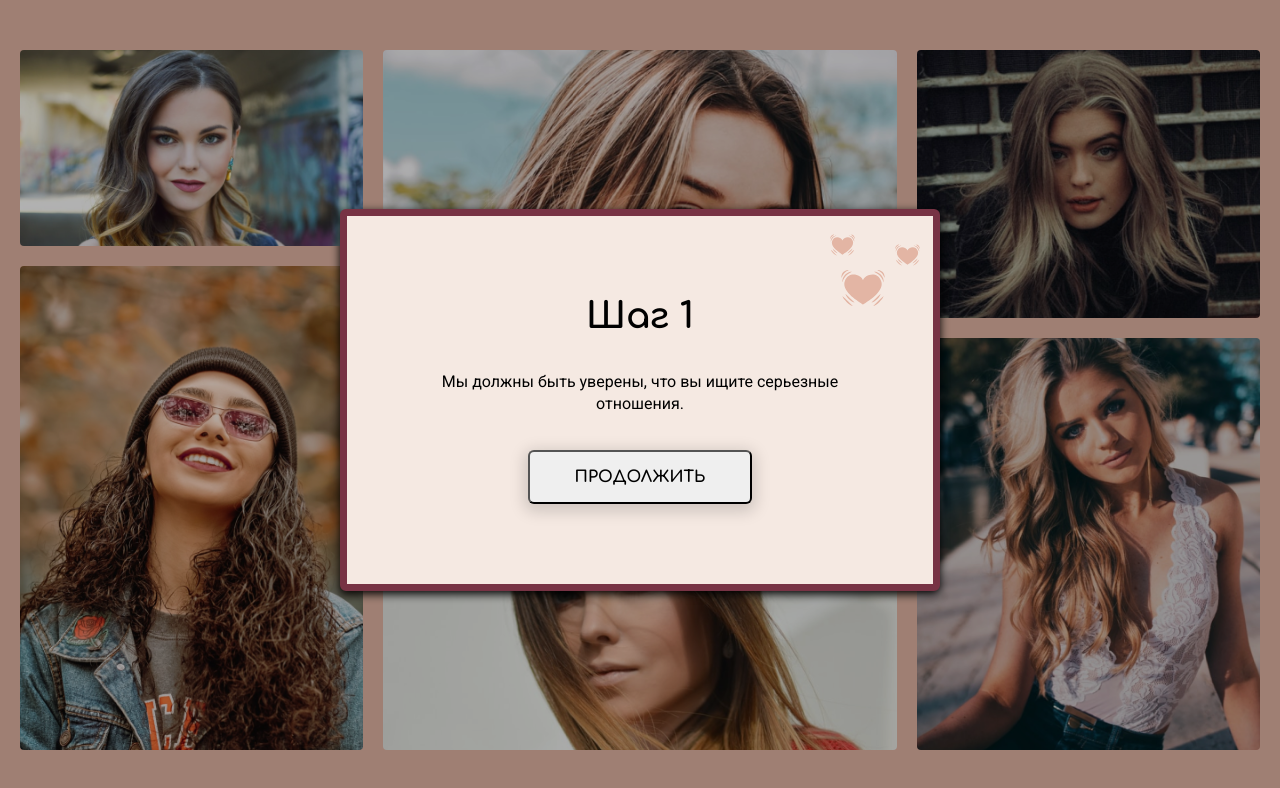
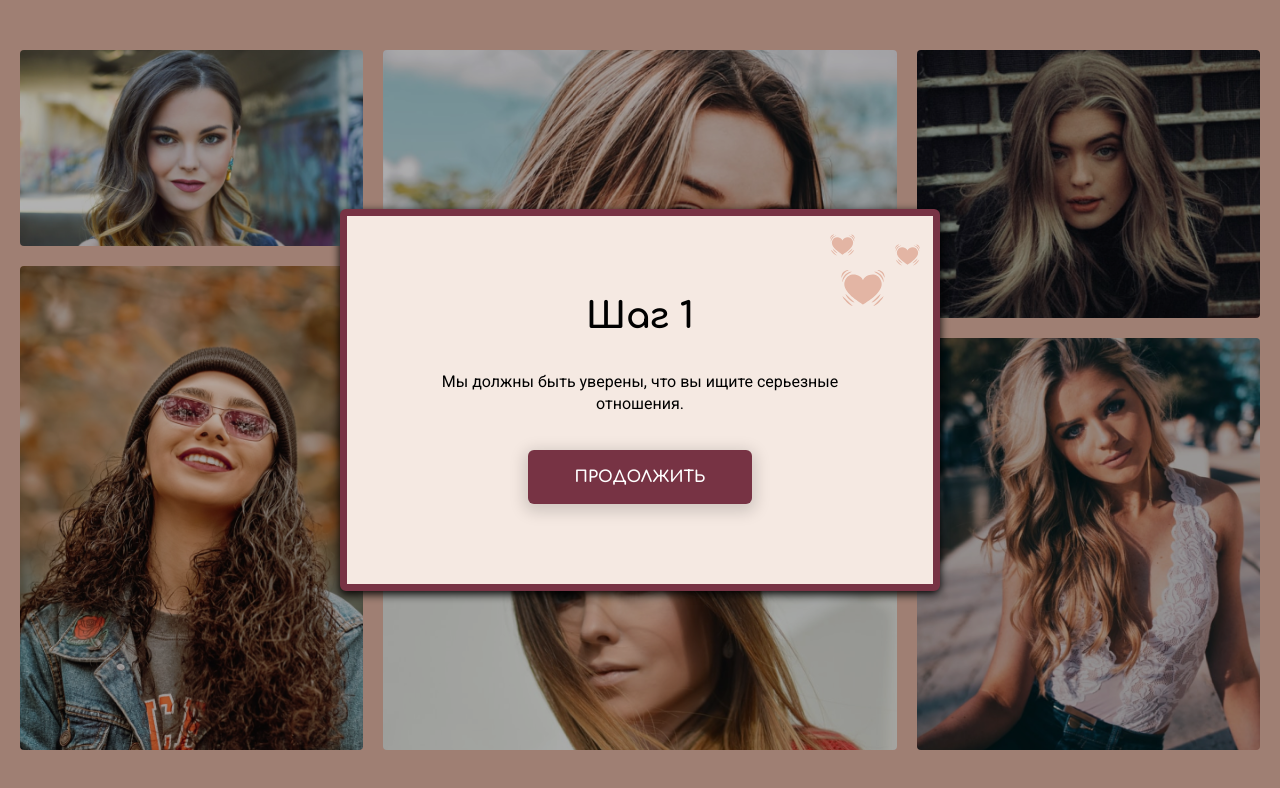
Before and after one commit to mrdimemes/meeting-website, a React (Create React App) app: page / in a window 1280 px wide. Shown: the top 788 px of the page. Built offline with nearby package versions, Linux system fonts and the light colour scheme.

Commit message:
QuizSecondStep component added

```diff
--- a/src/components/quiz/steps/QuizFirstStep.jsx
+++ b/src/components/quiz/steps/QuizFirstStep.jsx
@@ -5,10 +5,17 @@ import Button from "../../UI/Button";
 
 function QuizFirstStep() {
   return (
-    <ModalWindow>
-      <h1>Шаг 1</h1>
-      <p>Мы должны быть уверены, что вы ищите серьезные отношения.</p>
-      <Button>Продолжить</Button>
+    <ModalWindow className="quiz-first-step">
+      <h1 className="modal-window__label quiz-first-step__label">Шаг 1</h1>
+      <p className="modal-window__massage quiz-first-step__massage">
+        Мы должны быть уверены, что вы ищите серьезные отношения.
+      </p>
+      <Button
+        className="quiz-first-step__button"
+        theme="main"
+      >
+        Продолжить
+      </Button>
     </ModalWindow>
   )
 }
```
Also changed, not shown: src/components/quiz/steps/QuizSecondStep.jsx (added, +30 -0 lines).
